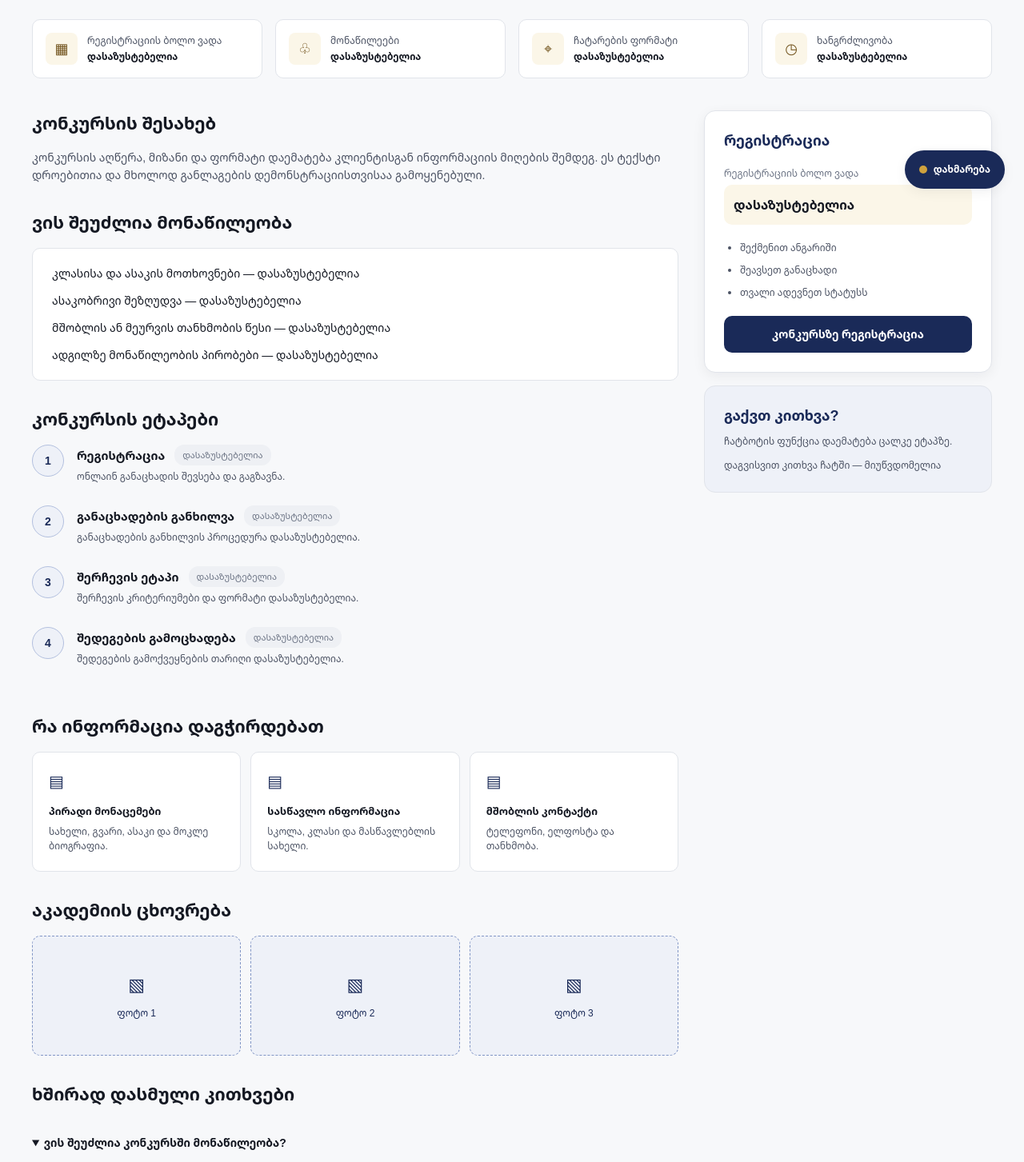
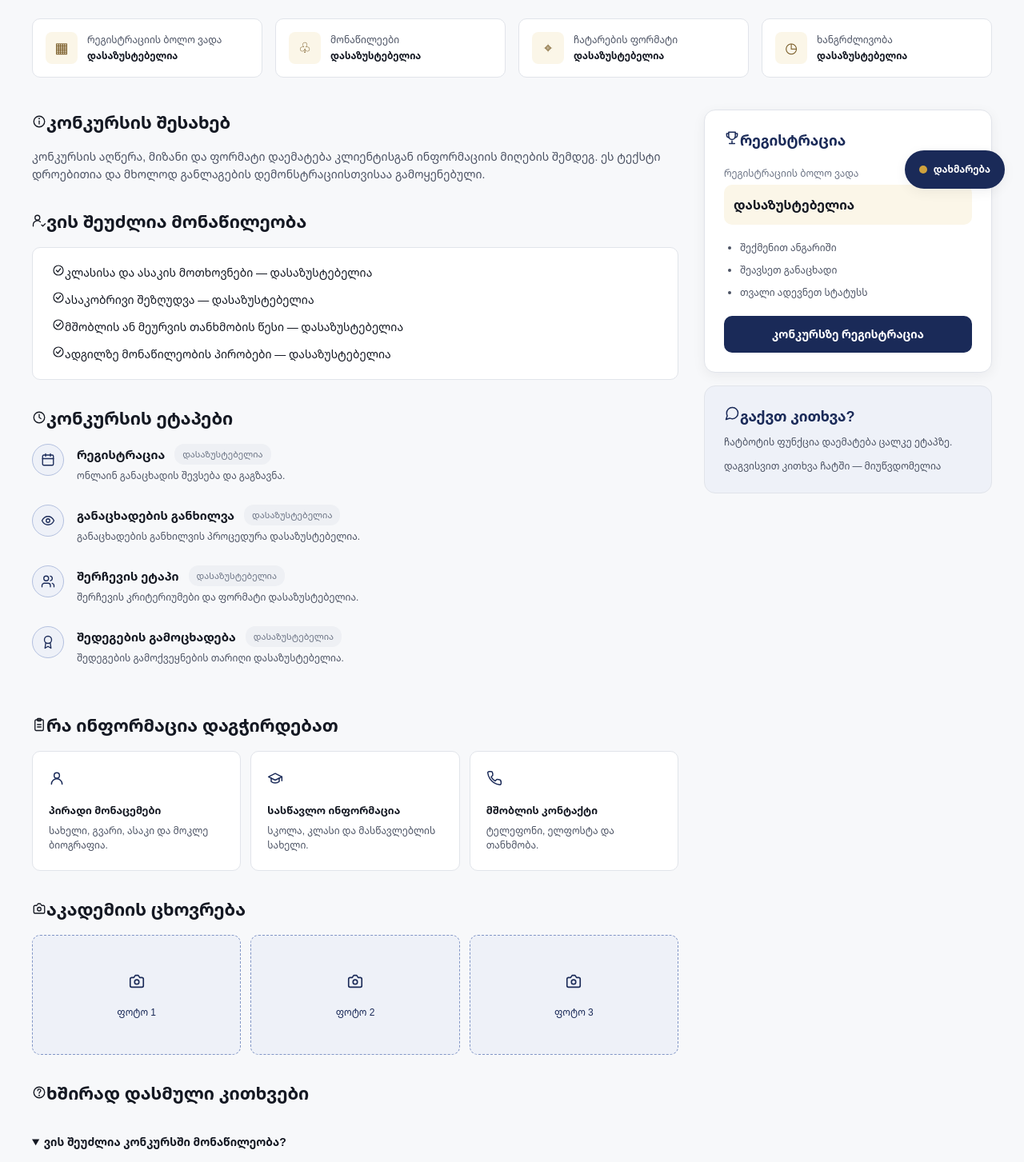
Before and after one commit to teklaGogua/Youth-Leaders-Academy, a React (Vite) app: page /competition in a window 1280 px wide. Shown: the part 540-1993 px from the top of the page at 80% size. Built offline with nearby package versions, Linux system fonts and the light colour scheme.

Commit message:
fix: match competition page iconography to Figma

```diff
--- a/src/pages/PublicPages.tsx
+++ b/src/pages/PublicPages.tsx
@@ -1,12 +1,13 @@
 import { Link } from 'react-router-dom';
+import LineIcon, { type IconName } from '../components/ui/LineIcon';
 import styles from './PublicPages.module.scss';
 
 const competitionFacts = [
-  { label: 'რეგისტრაციის ბოლო ვადა', value: 'დასაზუსტებელია' },
-  { label: 'მონაწილეები', value: 'დასაზუსტებელია' },
-  { label: 'ჩატარების ფორმატი', value: 'დასაზუსტებელია' },
-  { label: 'ხანგრძლივობა', value: 'დასაზუსტებელია' },
-];
+  { icon: 'calendar', label: 'რეგისტრაციის ბოლო ვადა', value: 'დასაზუსტებელია' },
+  { icon: 'users', label: 'მონაწილეები', value: 'დასაზუსტებელია' },
+  { icon: 'map-pin', label: 'ჩატარების ფორმატი', value: 'დასაზუსტებელია' },
+  { icon: 'clock', label: 'ხანგრძლივობა', value: 'დასაზუსტებელია' },
+] as const;
 
 const participationRequirements = [
   'კლასისა და ასაკის მოთხოვნები — დასაზუსტებელია',
@@ -17,18 +18,22 @@ const participationRequirements = [
 
 const competitionStages = [
   {
+    icon: 'calendar',
     title: 'რეგისტრაცია',
     description: 'ონლაინ განაცხადის შევსება და გაგზავნა.',
   },
   {
+    icon: 'eye',
     title: 'განაცხადების განხილვა',
     description: 'განაცხადების განხილვის პროცედურა დასაზუსტებელია.',
   },
   {
+    icon: 'users',
     title: 'შერჩევის ეტაპი',
     description: 'შერჩევის კრიტერიუმები და ფორმატი დასაზუსტებელია.',
   },
   {
+    icon: 'award',
     title: 'შედეგების გამოცხადება',
     description: 'შედეგების გამოქვეყნების თარიღი დასაზუსტებელია.',
   },
@@ -76,8 +81,19 @@ const academyQuestions = [
   },
 ];
 
-function SectionHeading({ children }: { children: string }) {
-  return <h2 className={styles.sectionHeading}>{children}</h2>;
+function SectionHeading({
+  children,
+  icon = 'info',
+}: {
+  children: string;
+  icon?: IconName;
+}) {
+  return (
+    <h2 className={styles.sectionHeading}>
+      <LineIcon name={icon} size={18} />
+      {children}
+    </h2>
+  );
 }
 
 function QuestionList({ items }: { items: { question: string; answer: string }[] }) {
@@ -108,7 +124,10 @@ export function CompetitionPage() {
 
           <div className={styles.competitionHeroGrid}>
             <div className={styles.competitionHeroCopy}>
-              <span className={styles.statusChip}>რეგისტრაციის სტატუსი დასაზუსტებელია</span>
+              <span className={styles.statusChip}>
+                <LineIcon name="check-circle" size={14} />
+                რეგისტრაციის სტატუსი დასაზუსტებელია
+              </span>
               <h1>ახალგაზრდა ლიდერთა კონკურსი</h1>
               <p>
                 კონკურსის აღწერა და მიზანი დაემატება კლიენტისგან ინფორმაციის მიღების შემდეგ. ეს
@@ -158,7 +177,7 @@ export function CompetitionPage() {
       <div className={styles.competitionContent}>
         <div className={styles.competitionMain}>
           <section className={styles.detailSection}>
-            <SectionHeading>კონკურსის შესახებ</SectionHeading>
+            <SectionHeading icon="info">კონკურსის შესახებ</SectionHeading>
             <p>
               კონკურსის აღწერა, მიზანი და ფორმატი დაემატება კლიენტისგან ინფორმაციის მიღების შემდეგ.
               ეს ტექსტი დროებითია და მხოლოდ განლაგების დემონსტრაციისთვისაა გამოყენებული.
@@ -166,20 +185,25 @@ export function CompetitionPage() {
           </section>
 
           <section className={styles.detailSection}>
-            <SectionHeading>ვის შეუძლია მონაწილეობა</SectionHeading>
+            <SectionHeading icon="user-check">ვის შეუძლია მონაწილეობა</SectionHeading>
             <ul className={styles.requirementList}>
               {participationRequirements.map((requirement) => (
-                <li key={requirement}>{requirement}</li>
+                <li key={requirement}>
+                  <LineIcon name="check-circle" size={16} />
+                  {requirement}
+                </li>
               ))}
             </ul>
           </section>
 
           <section className={styles.detailSection}>
-            <SectionHeading>კონკურსის ეტაპები</SectionHeading>
+            <SectionHeading icon="clock">კონკურსის ეტაპები</SectionHeading>
             <ol className={styles.timeline}>
               {competitionStages.map((stage, index) => (
                 <li key={stage.title}>
-                  <span className={styles.timelineNumber}>{index + 1}</span>
+                  <span className={styles.timelineNumber}>
+                    <LineIcon name={stage.icon} size={18} />
+                  </span>
                   <div>
                     <div className={styles.timelineTitle}>
                       <h3>{stage.title}</h3>
@@ -193,11 +217,16 @@ export function CompetitionPage() {
           </section>
 
           <section className={styles.detailSection}>
-            <SectionHeading>რა ინფორმაცია დაგჭირდებათ</SectionHeading>
+            <SectionHeading icon="clipboard-list">რა ინფორმაცია დაგჭირდებათ</SectionHeading>
             <div className={styles.requiredGrid}>
               {requiredInformation.map((item) => (
                 <article className={styles.requiredCard} key={item.title}>
-                  <span aria-hidden="true">▤</span>
+                  <span>
+                    <LineIcon
+                      name={item.title === 'პირადი მონაცემები' ? 'user' : item.title === 'სასწავლო ინფორმაცია' ? 'graduation-cap' : 'phone'}
+                      size={20}
+                    />
+                  </span>
                   <h3>{item.title}</h3>
                   <p>{item.description}</p>
                 </article>
@@ -206,11 +235,13 @@ export function CompetitionPage() {
           </section>
 
           <section className={styles.detailSection}>
-            <SectionHeading>აკადემიის ცხოვრება</SectionHeading>
+            <SectionHeading icon="camera">აკადემიის ცხოვრება</SectionHeading>
             <div className={styles.galleryGrid}>
               {[1, 2, 3].map((number) => (
                 <div className={styles.galleryPlaceholder} key={number}>
-                  <span aria-hidden="true">▧</span>
+                  <span>
+                    <LineIcon name="camera" size={22} />
+                  </span>
                   <small>ფოტო {number}</small>
                 </div>
               ))}
@@ -218,14 +249,17 @@ export function CompetitionPage() {
           </section>
 
           <section className={styles.detailSection}>
-            <SectionHeading>ხშირად დასმული კითხვები</SectionHeading>
+            <SectionHeading icon="help-circle">ხშირად დასმული კითხვები</SectionHeading>
             <QuestionList items={competitionQuestions} />
           </section>
         </div>
 
         <aside className={styles.competitionSidebar}>
           <section className={styles.registrationCard}>
-            <h2>რეგისტრაცია</h2>
+            <h2>
+              <LineIcon name="trophy" size={20} />
+              რეგისტრაცია
+            </h2>
             <p className={styles.deadlineLabel}>რეგისტრაციის ბოლო ვადა</p>
             <strong>დასაზუსტებელია</strong>
             <ul>
@@ -239,7 +273,10 @@ export function CompetitionPage() {
           </section>
 
           <section className={styles.chatCard}>
-            <h2>გაქვთ კითხვა?</h2>
+            <h2>
+              <LineIcon name="message-circle" size={20} />
+              გაქვთ კითხვა?
+            </h2>
             <p>ჩატბოტის ფუნქცია დაემატება ცალკე ეტაპზე.</p>
             <span>დაგვისვით კითხვა ჩატში — მიუწვდომელია</span>
           </section>
```
